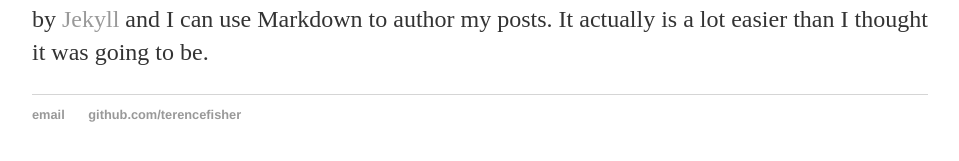
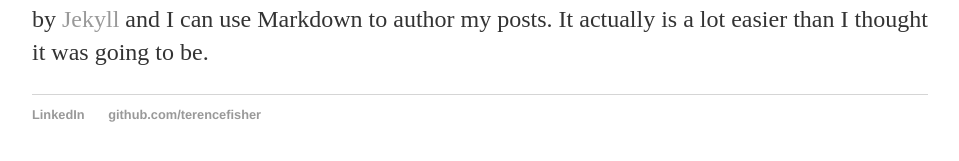
Before and after one commit to Terence-Fisher/Terence-Fisher.github.io, a Jekyll site: the page built from _posts/2017-05-11-Terence-Fisher-Site-Launched.md, in a window 1280 px wide. Shown: the part 341-502 px from the top of the page, without its empty margins (160-1119 px from the left). Built offline with Jekyll 4.4.1, drawn with Linux system fonts in a browser that asks for light colours.

Commit message:
Update default.html

```diff
--- a/_layouts/default.html
+++ b/_layouts/default.html
@@ -21,7 +21,7 @@
 			</div><!-- /.container -->
 			<footer>
 	    		<ul>
-	        		<li><a href="mailto:terencebfisher@gmail.com">email</a></li>
+	        		<li><a href="https://www.linkedin.com/in/terencefisher/">LinkedIn</a></li>
 	        		<li><a href="https://github.com/Terence-Fisher">github.com/terencefisher</a></li>
 				</ul>
 			</footer>
```
